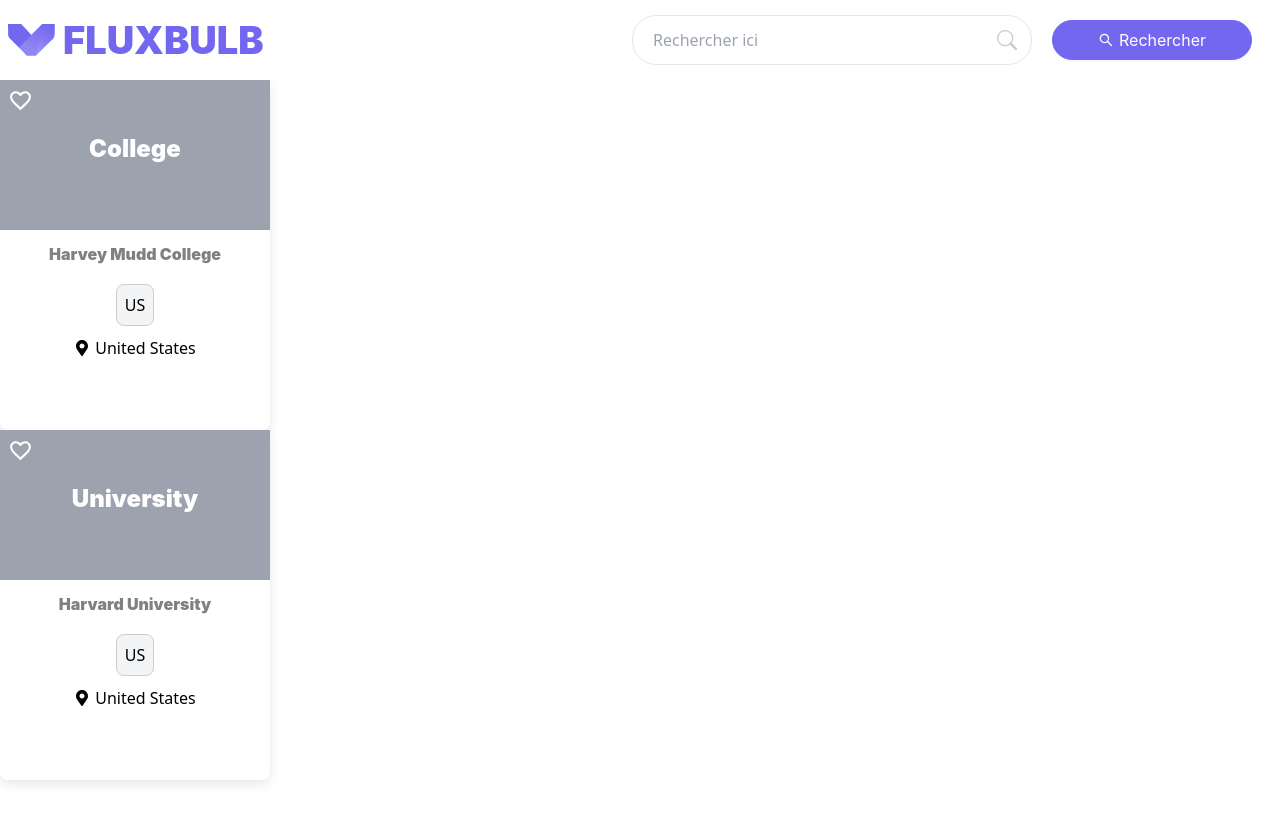
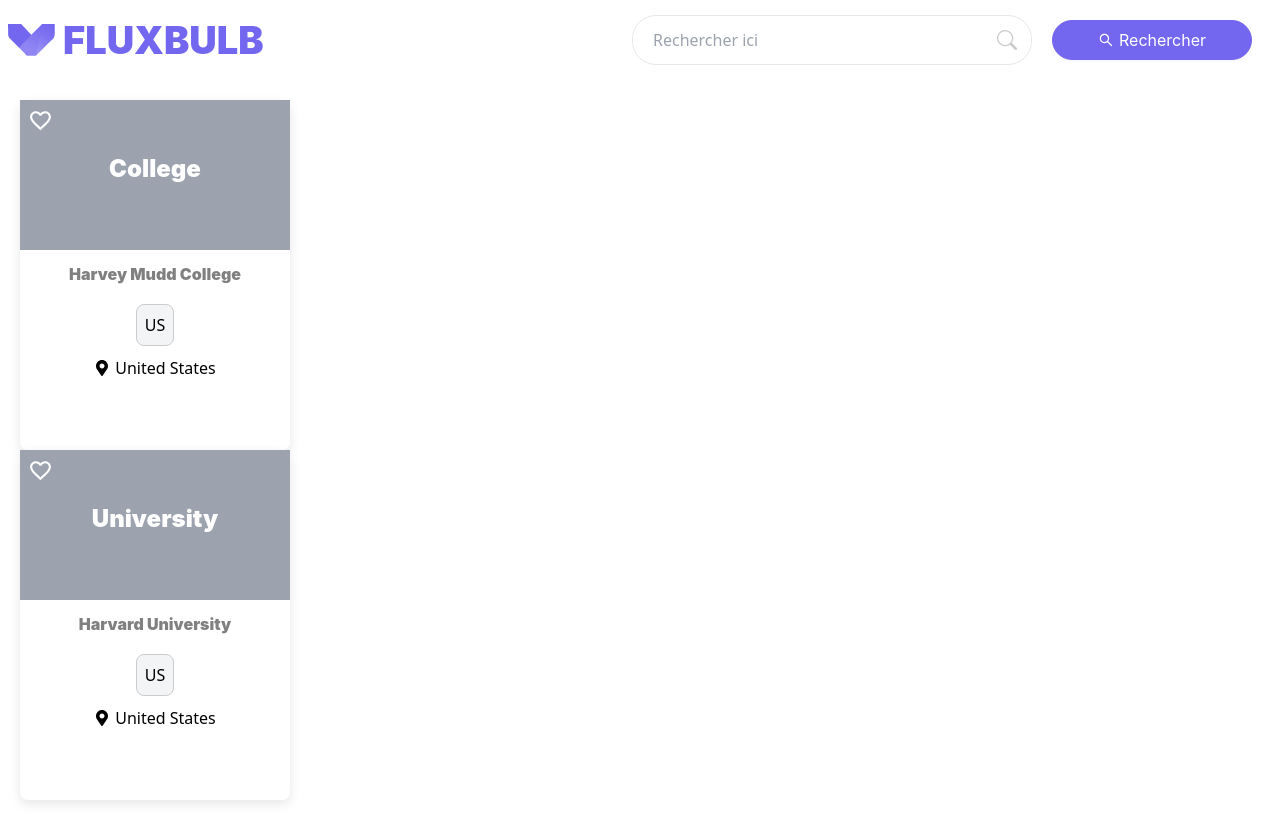
Before and after one commit to marion586/react-ts-marion-fluxbulb-teste, a React (Vite) app: page / in a window 1280 px wide. Shown: the top 820 px of the page. Built offline with nearby package versions, Linux system fonts and the light colour scheme.

Commit message:
create university

```diff
--- a/src/modules/universityList/index.tsx
+++ b/src/modules/universityList/index.tsx
@@ -1,6 +1,7 @@
 import React from "react";
 import { universityModel } from "./models/unversityItemModel";
 import CardItemUniversity from "./components/CardItemUnivirsity";
+import "./style.scss";
 const data = [
   {
     "state-province": null,
@@ -25,10 +26,12 @@
 console.log(data[0]["state-province"]);
 const University = (props: Props) => {
   return (
-    <div>
-      {data.map((item: any, key) => (
-        <CardItemUniversity data={item} key={key} />
-      ))}
+    <div className="university">
+      <div className="university__list">
+        {data.map((item: any, key) => (
+          <CardItemUniversity data={item} key={key} />
+        ))}
+      </div>
     </div>
   );
 };
--- /dev/null
+++ b/src/modules/universityList/style.scss
@@ -0,0 +1,3 @@
+.university {
+  @apply p-5;
+}
```
